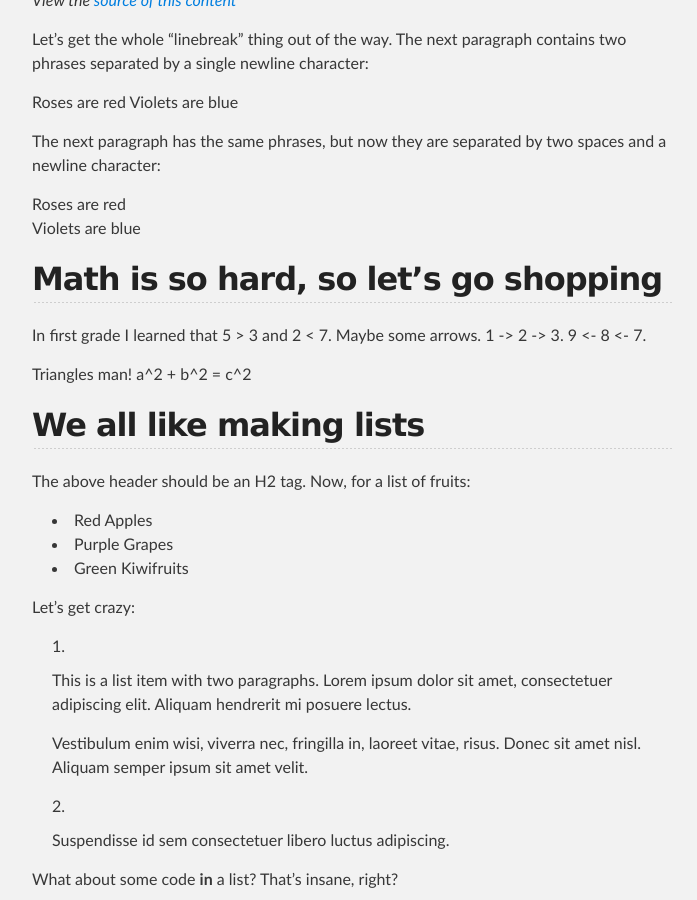
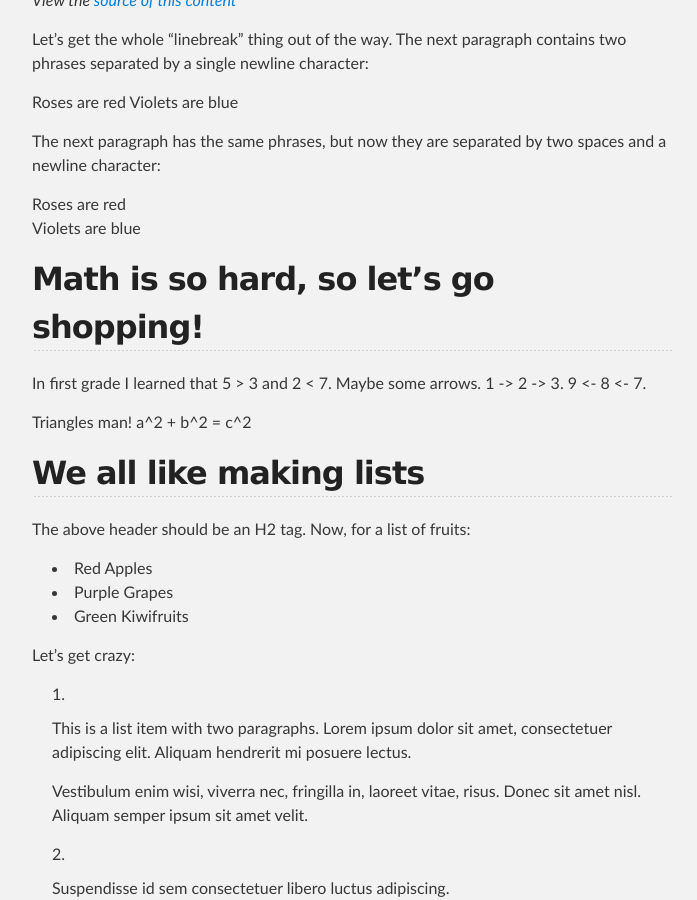
Before and after one commit to CoryG89/docsync, a Jekyll site: the page built from index.md, in a window 1280 px wide and 900 px high, scrolled down 622 px. Shown: the whole window, without its empty margins (288-985 px from the left). Built offline with Jekyll 4.4.1, drawn with Linux system fonts in a browser that asks for light colours; Markdown is read by kramdown in place of the engine named in the settings.

```diff
--- a/index.md
+++ b/index.md
@@ -25,7 +25,7 @@ The next paragraph has the same phrases, but now they are separated by two space
 Roses are red
 Violets are blue
 
-Math is so hard, so let's go shopping
+Math is so hard, so let's go shopping!
 ------------------------
 
 In first grade I learned that 5 > 3 and 2 < 7. Maybe some arrows. 1 -> 2 -> 3. 9 <- 8 <- 7.
```
